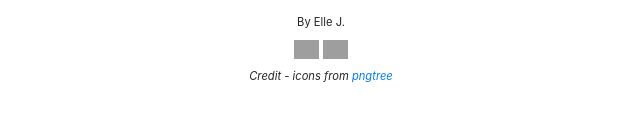
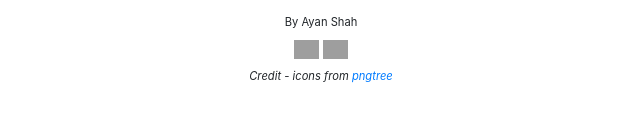
Before and after one commit to root9411/Temperature-Converter, a plain HTML site: page index.html in a window 1280 px wide. Shown: the part 475-596 px from the top of the page, 319-959 px from the left. Drawn offline with nearby package versions, Linux system fonts and the light colour scheme; grey boxes are pictures that could not be loaded.

Commit message:
Update index.html

```diff
--- a/index.html
+++ b/index.html
@@ -37,7 +37,7 @@
 
     </div>
     <footer>
-          <p>By Elle J.</p>
+          <p>By Ayan Shah</p>
           <p><a href="https://github.com/root9411" target="_blank"><img class="icons" src="https://res.cloudinary.com/itsellej/image/upload/v1533400136/rock-paper-scissors/github-icon.png" alt="Github icon"></a>
             <a href="" target="_blank"><img class="icons" src="https://res.cloudinary.com/itsellej/image/upload/v1533400135/rock-paper-scissors/codepen-icon.png" alt="Codepen icon"></a></p>
           <p><em>Credit - icons from <a href="https://pngtree.com/">pngtree</a></em></p>
```
